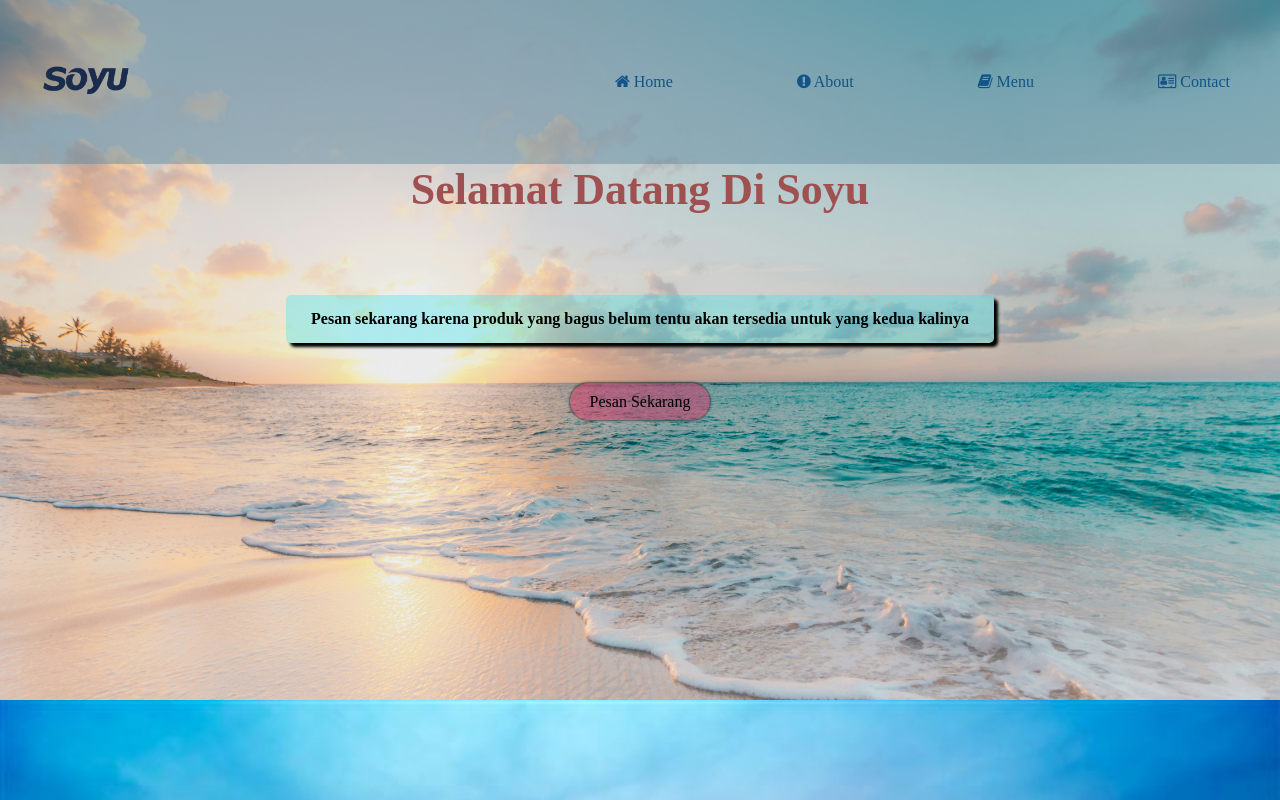
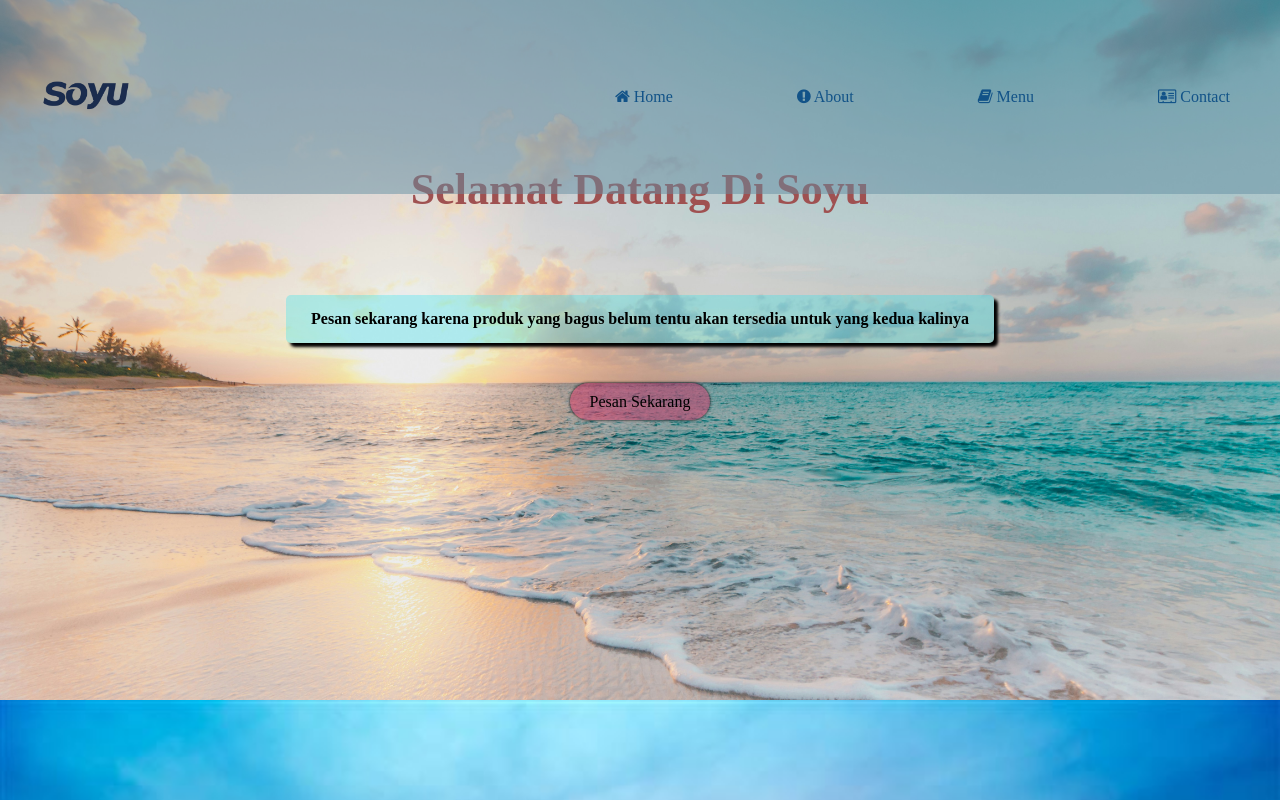
Before and after one commit to davidasdnasi/Kolab-TIK-SOYU, a plain HTML site: page index.html in a window 1280 px wide. Shown: the top 800 px of the page. Drawn offline with Linux system fonts and the light colour scheme.

Commit message:
Update styles.css

```diff
--- a/styles.css
+++ b/styles.css
@@ -11,7 +11,7 @@ body {
     background-color: rgb(101, 142, 161,0.5);
     position: fixed;
     z-index: 1;
-    padding: 5px 10px;
+    padding: 20px 10px;
     justify-content: space-between;
     align-items: center;
   }
```
